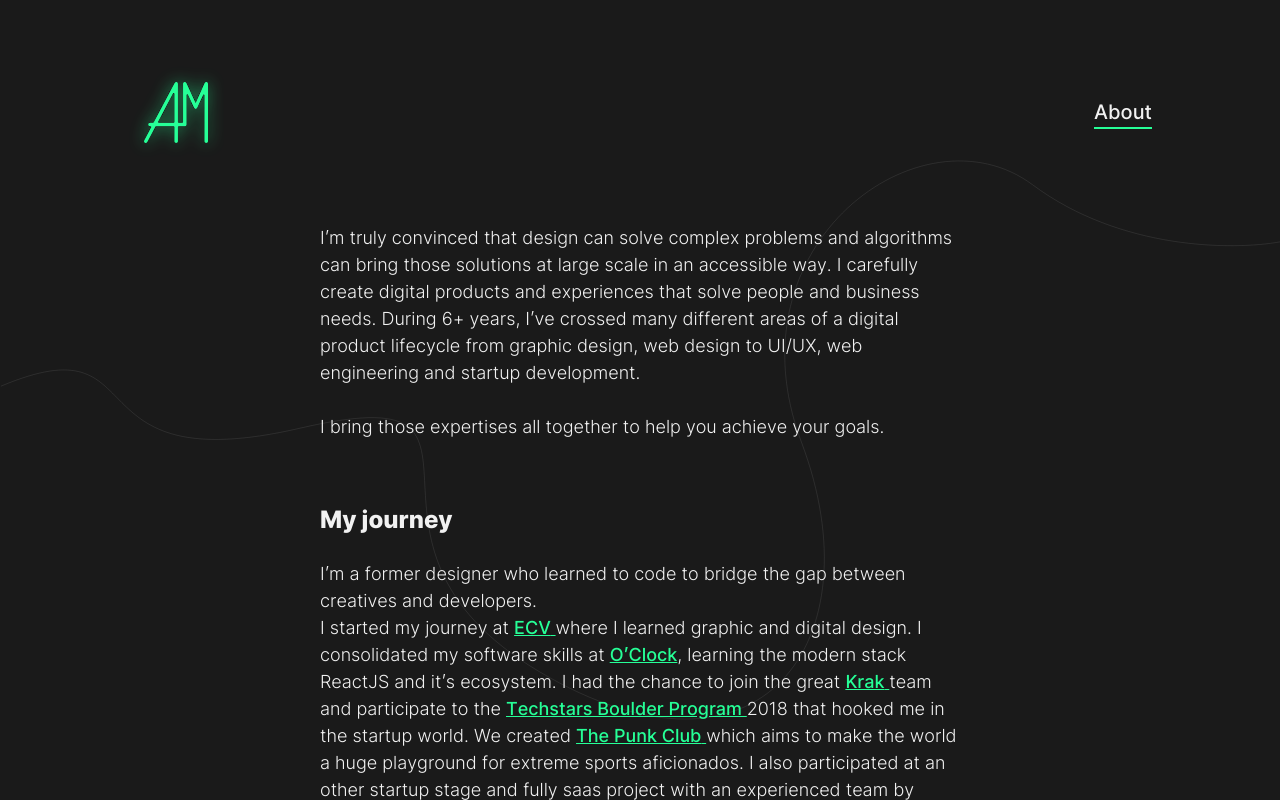
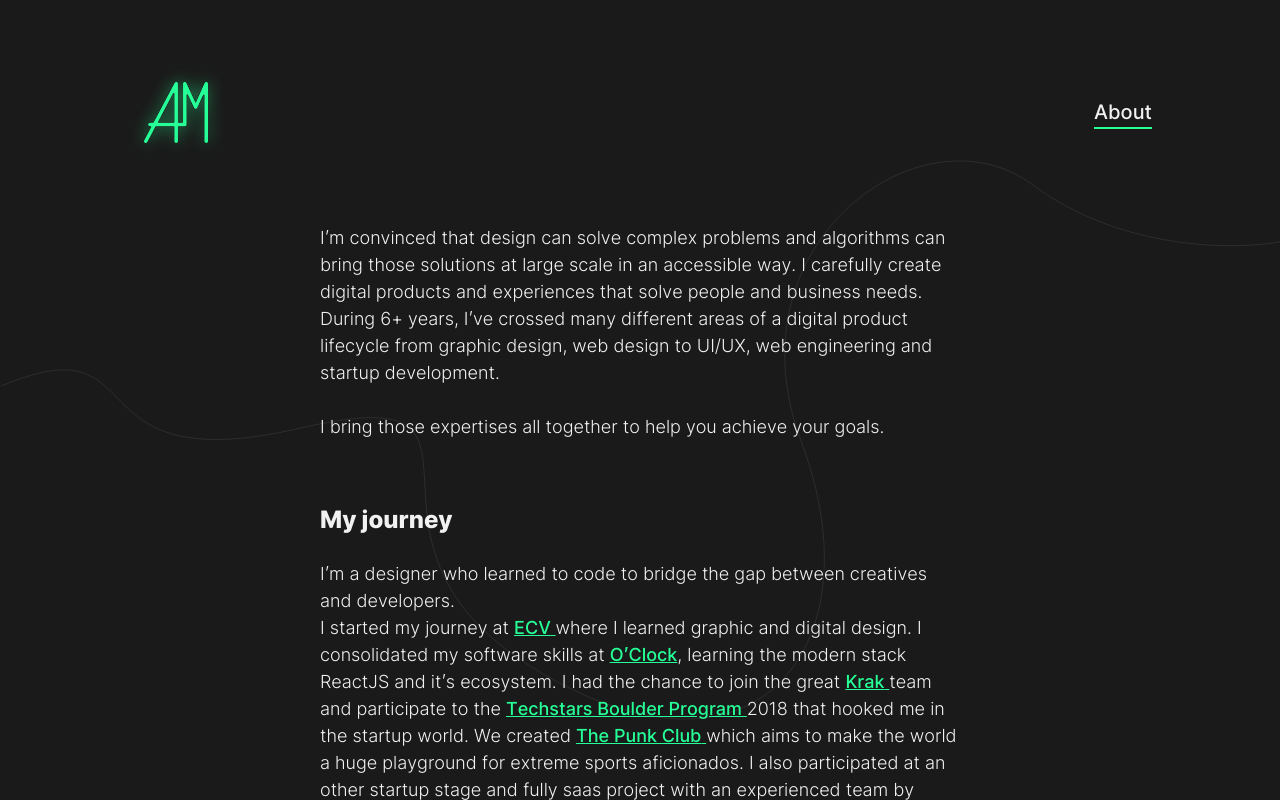
Before and after one commit to cparthur/portfolio-AM, a Gatsby site: page /about in a window 1280 px wide. Built offline with nearby package versions, Linux system fonts and the light colour scheme; Gatsby itself is replaced by a stand-in of ours.

Commit message:
Copy - update About page text

```diff
--- a/src/components/pages/About/About.tsx
+++ b/src/components/pages/About/About.tsx
@@ -8,16 +8,16 @@ const About: React.FC = () => (
     <DefaultLayout>
         <S.AboutContainer>
             <S.AboutText>
-                I’m truly convinced that design can solve complex problems and algorithms can bring those solutions at
-                large scale in an accessible way. I carefully create digital products and experiences that solve people
-                and business needs. During 6+ years, I’ve crossed many different areas of a digital product lifecycle
-                from graphic design, web design to UI/UX, web engineering and startup development.
+                I’m convinced that design can solve complex problems and algorithms can bring those solutions at large
+                scale in an accessible way. I carefully create digital products and experiences that solve people and
+                business needs. During 6+ years, I’ve crossed many different areas of a digital product lifecycle from
+                graphic design, web design to UI/UX, web engineering and startup development.
                 <br />
                 <br />I bring those expertises all together to help you achieve your goals.
             </S.AboutText>
             <S.AboutSubtitle weight="extrabold">My journey</S.AboutSubtitle>
             <S.AboutText>
-                I’m a former designer who learned to code to bridge the gap between creatives and developers.
+                I’m a designer who learned to code to bridge the gap between creatives and developers.
                 <br />I started my journey at{' '}
                 <a href="https://www.ecv.fr/en/" target="_blank" rel="noreferrer noopener">
                     <Typography as="span" weight="medium" isLink highlighted>
```
